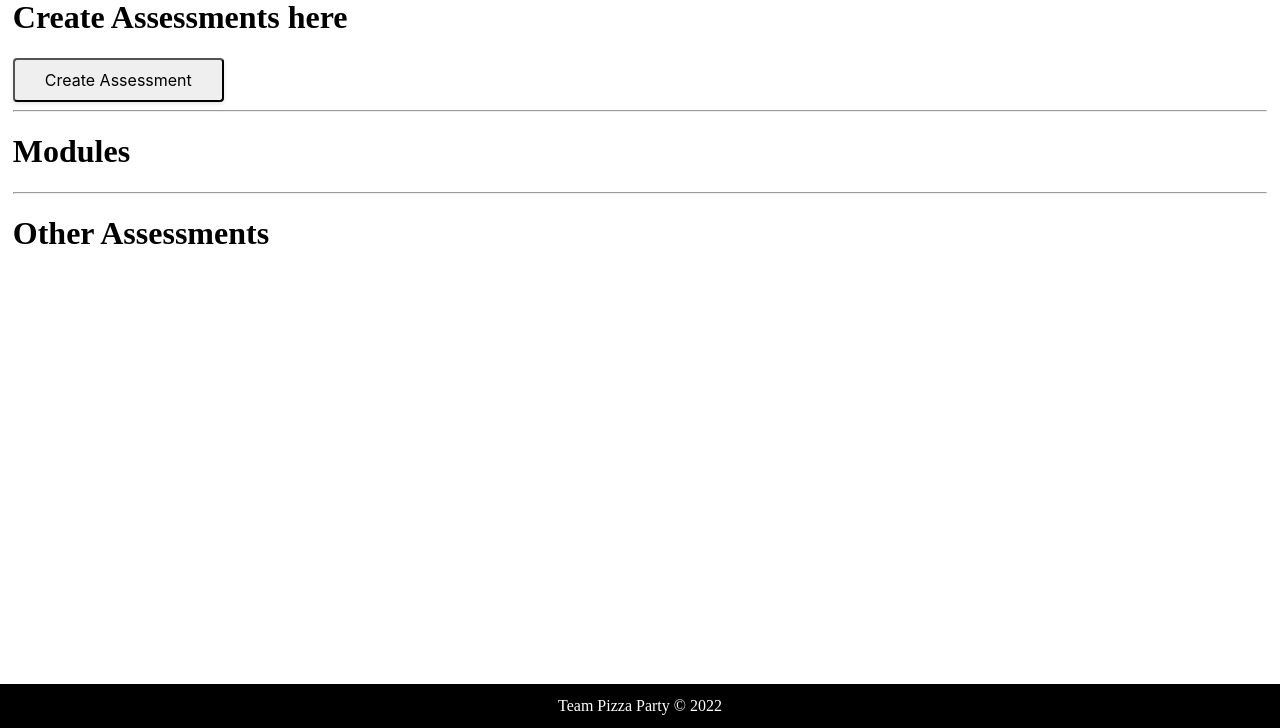
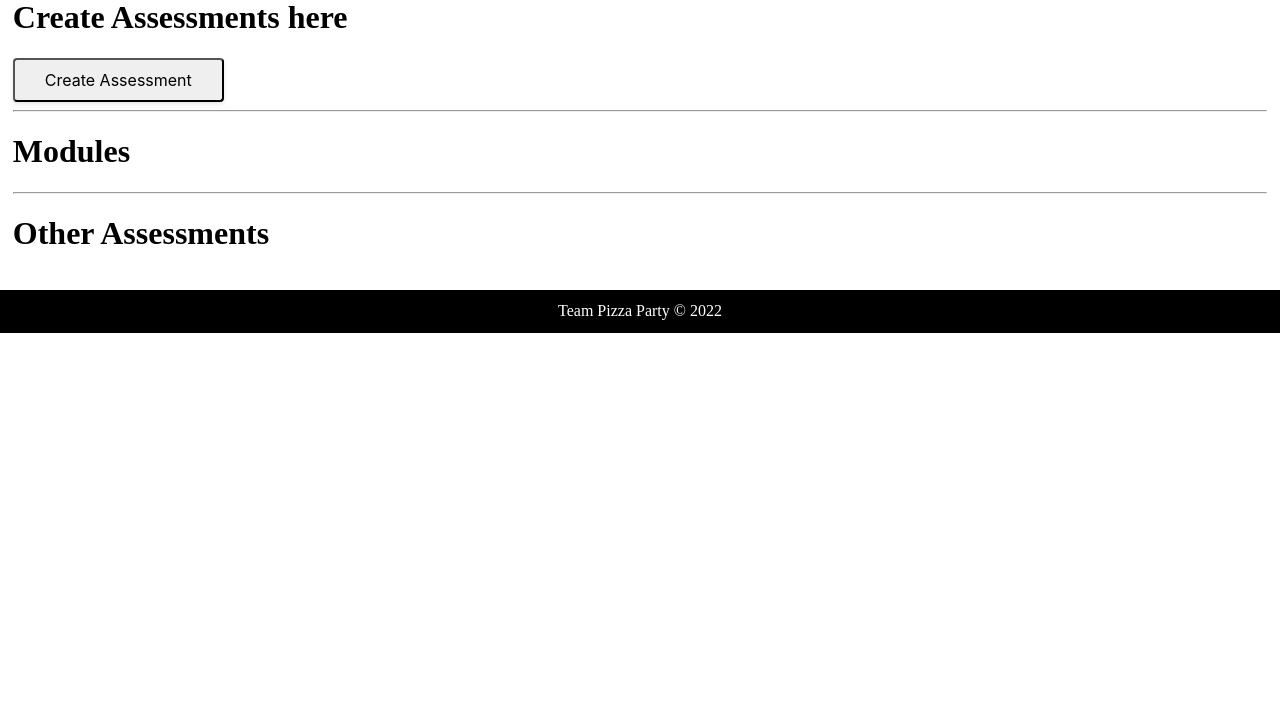
Before and after one commit to dredly/AAT_Deployment, a Flask app: page /assessments/ in a window 1280 px wide. Shown: the part 72-800 px from the top of the page. Run offline with Flask 2, Linux system fonts and the light colour scheme; data that the repository does not hold is empty; parts of the project's set-up code (start-up, migrations or seed data) failed here and were passed over.

Commit message:
formatiing

```diff
--- a/aat/staff_stats/routes.py
+++ b/aat/staff_stats/routes.py
@@ -1,4 +1,3 @@
-from asyncio.windows_events import NULL
 from pickle import FALSE
 from . import staff_stats
 from flask_login import current_user
--- a/aat/static/style.css
+++ b/aat/static/style.css
@@ -70,6 +70,7 @@ footer {
 .block_contents{
 	margin-left: 1vw;
 	margin-right: 1vw;
+	padding-bottom: 2vh;
 }
 
 /* WARNING MESSAGE  */
@@ -131,7 +132,7 @@ footer {
 .Assessment_Index_Child{
 	display: flex;
 	margin-left: 2vw;
-	flex-wrap: wrap;
+	flex-wrap: nowrap;
 	max-width: 10vw;
 	padding-bottom: .5vh;
 
@@ -200,8 +201,7 @@ footer {
 
 /* FOOTER */
 footer {
-	padding: 0.8rem 0;
-	position:fixed;
+	position:static;
 	bottom:0px;
 	text-align: center;
 	width: 100%;
```
